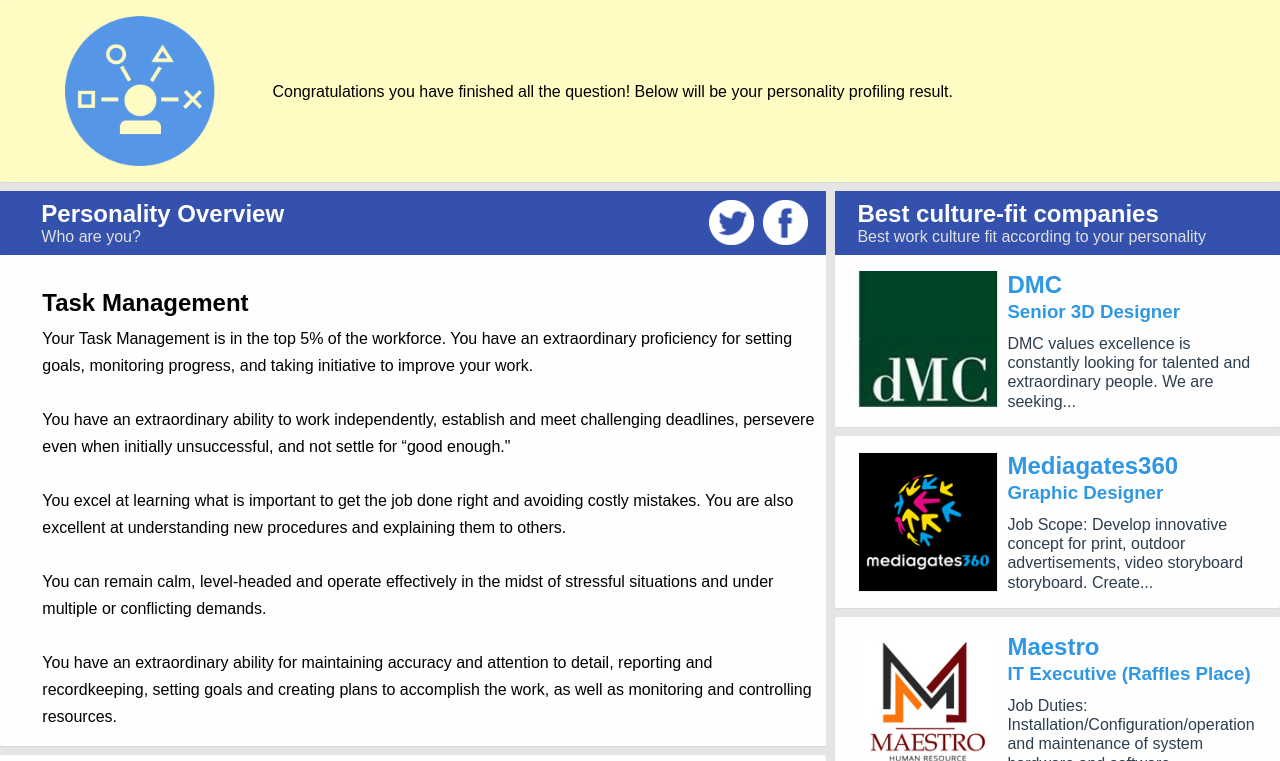
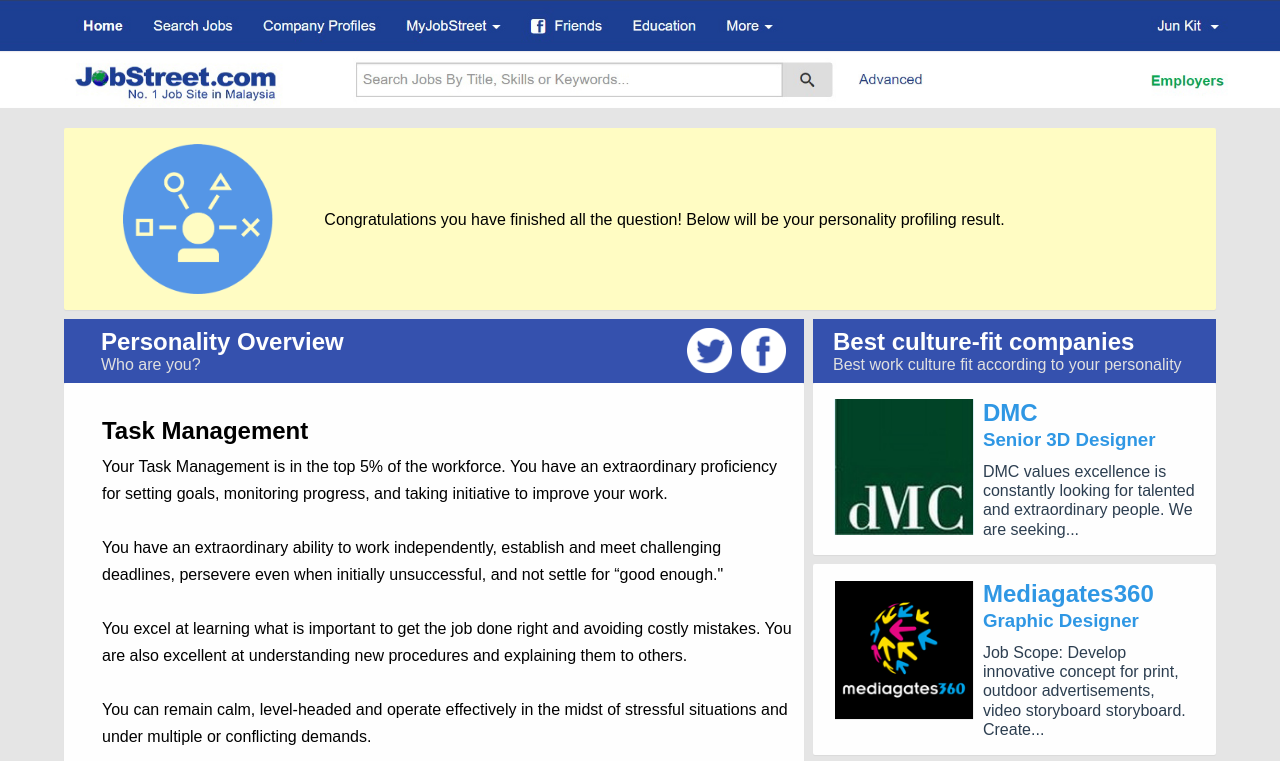
Before and after one commit to Goaty89/seek-global-hackathon, a React app: page /overview in a window 1280 px wide. Shown: the top 761 px of the page. Built offline with nearby package versions, Linux system fonts and the light colour scheme.

Commit message:
change header height

```diff
--- a/src/components/Header/Header.css
+++ b/src/components/Header/Header.css
@@ -1,6 +1,6 @@
 header {
     background: url(../../static/header.jpg) no-repeat;
     width: 100%;
-    height: 70px;
+    height: 110px;
     background-size: cover;
 }
--- a/src/pages/Overview/Overview.js
+++ b/src/pages/Overview/Overview.js
@@ -2,6 +2,9 @@
 
 import Logo from '../../components/Logo/Logo';
 import Card from '../../components/Card/Card';
+import Container from '../../components/Container/Container';
+import Header from '../../components/Header/Header';
+import Footer from '../../components/Footer/Footer';
 import PersonalityResult from './components/PersonalityResult/PersonalityResult';
 import EducationAdvice from './components/EducationAdvice/EducationAdvice';
 import RoleRelated from './components/RoleRelated/RoleRelated';
@@ -13,6 +16,8 @@
     render() {
         return (
             <div>
+                <Header />
+                <Container>
                   <Card className="background-yellow">
                       <div className="card-description">
                           <Logo className="extra-small-icon"/>
@@ -29,6 +34,8 @@
                           <EducationAdvice />
                       </div>
                   </div>
+                </Container>
+                <Footer />
             </div>
         );
     }
```
Lines whose indentation alone changed are shown as unchanged.
